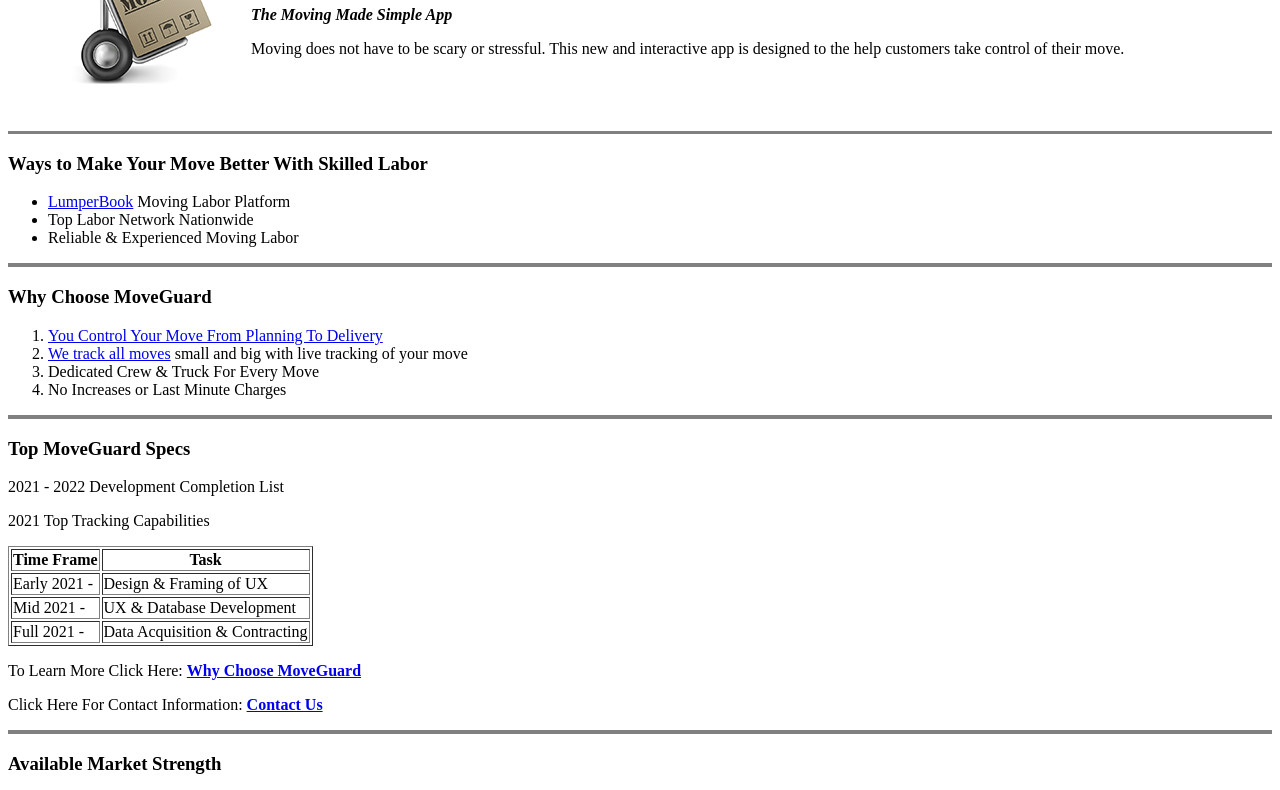
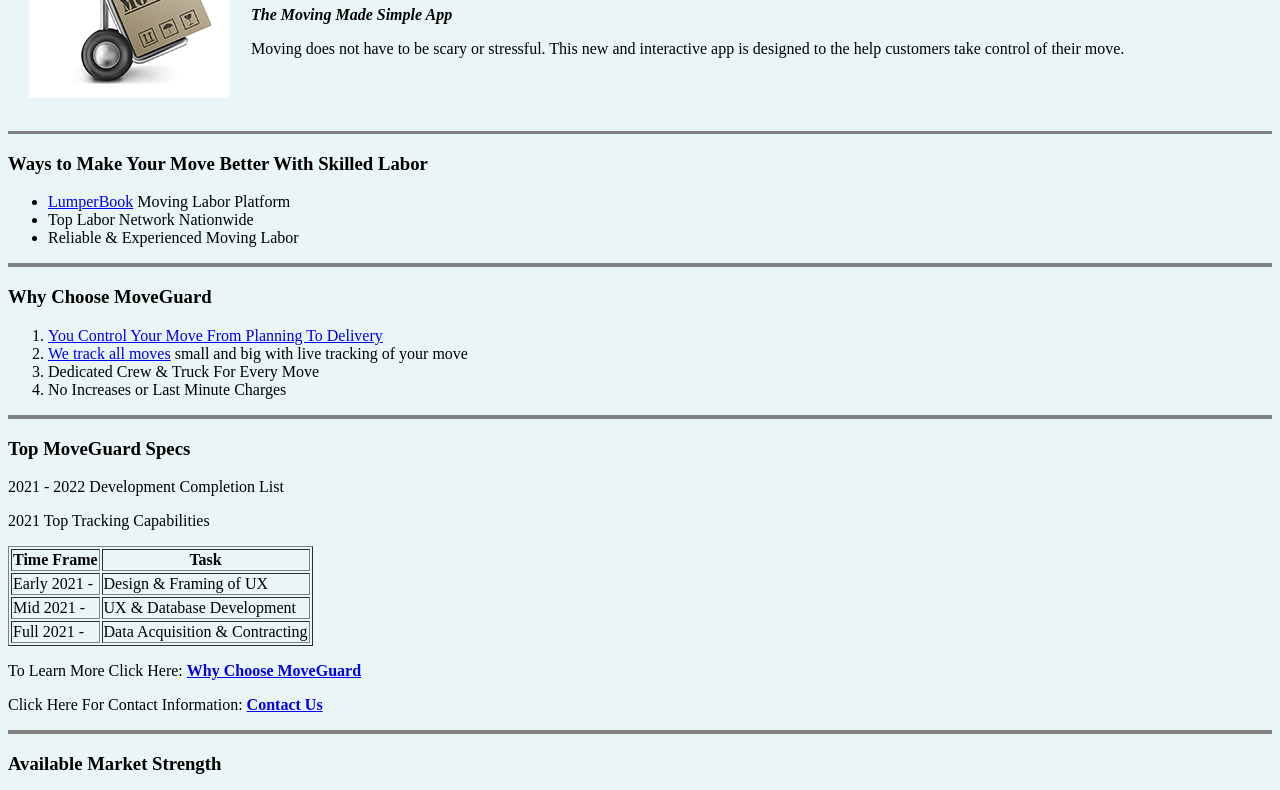
Before and after one commit to Mattyice23/cv, a plain HTML site: page index.html in a window 1280 px wide. Shown: the part 131-921 px from the top of the page. Drawn offline with Linux system fonts and the light colour scheme.

Commit message:
Update index.html

```diff
--- a/index.html
+++ b/index.html
@@ -6,7 +6,7 @@
   <title> MoveGuard | Moving Made Simple</title>
 </head>
 
-<body style="background-color: #red;">
+<body style="background-color: #EAF6F6;">
   <table cellspacing="20">
     <tr>
       <td><img src="moving-company-phoenix.png" alt="Moving Service App"></td>
```
